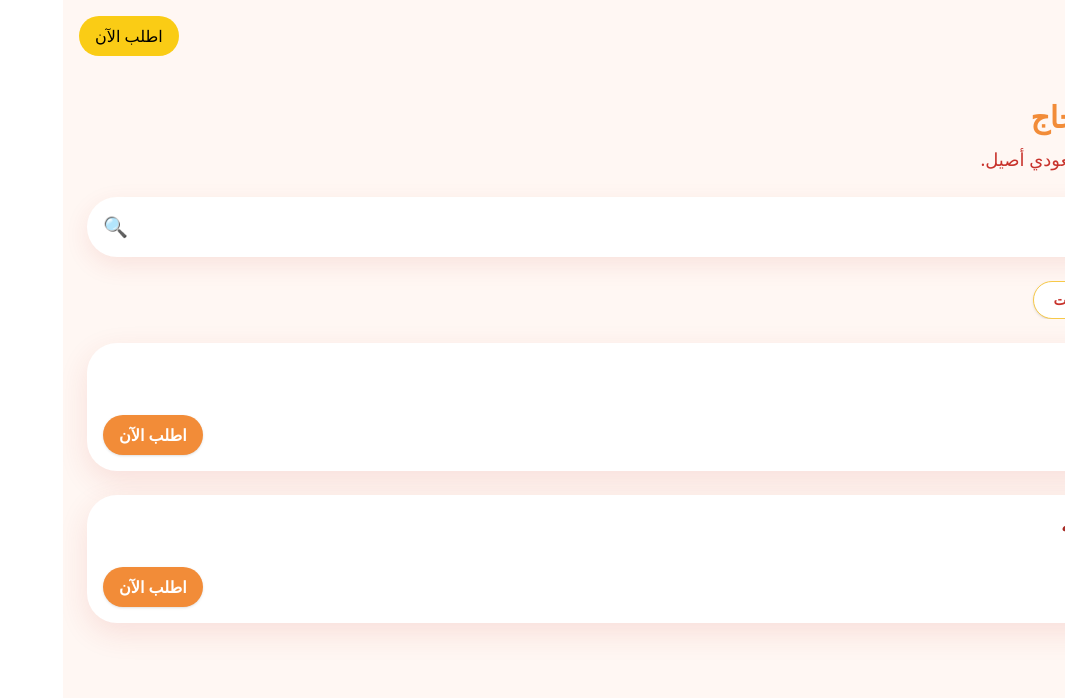
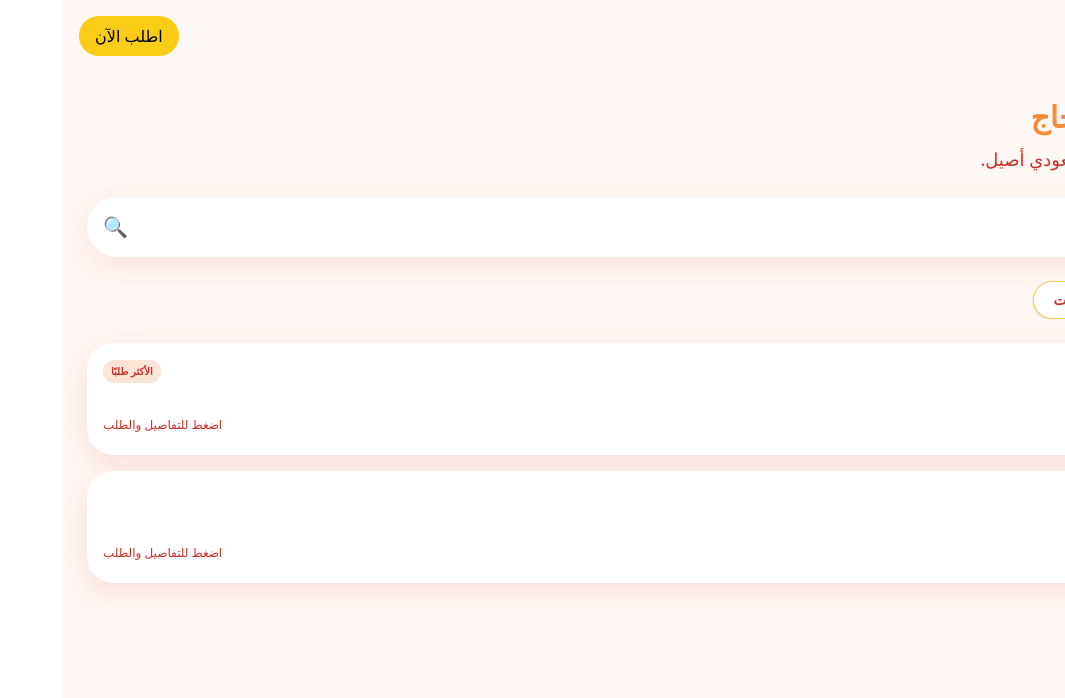
Before and after one commit to OmarHany-sudo/mertah-dajaj1, a Next.js app: page / in a window 1280 px wide. Shown: the top 698 px of the page, without its empty margins (215-1280 px from the left). Built offline with nearby package versions, Linux system fonts and the light colour scheme.

Commit message:
Update page.tsx

```diff
--- a/app/page.tsx
+++ b/app/page.tsx
@@ -1,5 +1,6 @@
 import Link from "next/link";
 import { Navbar } from "@/components/Navbar";
+import { MEALS } from "@/lib/menuData";
 
 export default function HomePage() {
   return (
@@ -16,17 +17,17 @@ export default function HomePage() {
           أقوى كبسة ودجاج مشوي بطعم سعودي أصيل.
         </p>
 
-        {/* Search */}
+        {/* Search bar */}
         <div className="mt-6 bg-white rounded-[30px] shadow-[0_8px_25px_rgba(200,50,43,0.10)] p-4 flex items-center gap-3">
           <input
             placeholder="...ابحث عن وجبتك"
-            className="flex-1 text-sm outline-none"
+            className="flex-1 text-sm outline-none bg-transparent"
           />
           <span className="text-[#C8322B] text-xl">🔍</span>
         </div>
       </section>
 
-      {/* CATEGORY TABS */}
+      {/* CATEGORIES */}
       <section className="px-6 mt-6">
         <div className="flex gap-3 overflow-x-auto text-sm font-semibold">
           <button className="px-5 py-2 rounded-full bg-[#F28C38] text-white shadow">
@@ -41,53 +42,46 @@ export default function HomePage() {
         </div>
       </section>
 
-      {/* MEAL CARDS */}
-      <section className="px-6 mt-6 pb-16 space-y-6">
-        {/* CARD 1 */}
-        <div className="flex items-center gap-4 bg-white rounded-[30px] p-4 shadow-[0_10px_30px_rgba(200,50,43,0.12)]">
-          <div className="w-[80px] h-[80px] rounded-2xl bg-[#F7C948]"></div>
+      {/* MEAL CARDS – زي العمود اللي في نص الصورة */}
+      <section className="px-6 mt-6 pb-16 space-y-4">
+        {MEALS.map((meal) => (
+          <Link
+            key={meal.id}
+            href={`/meal/${meal.id}`}
+            className="block bg-white rounded-[26px] p-4 shadow-[0_8px_24px_rgba(200,50,43,0.12)] active:scale-[0.98] transition"
+          >
+            <div className="flex items-center gap-4">
+              {/* Placeholder للصورة – تقدر تحط Image فعلي بعدين */}
+              <div className="w-[72px] h-[72px] rounded-2xl bg-[#F7C948]" />
 
-          <div className="flex-1">
-            <h3 className="text-lg font-extrabold text-[#A62822]">
-              وجبه النص فرخه
-            </h3>
-            <p className="text-[#C8322B] text-sm">نص فرخة مشوية + أرز</p>
+              <div className="flex-1">
+                <div className="flex items-center justify-between gap-2">
+                  <h3 className="text-base font-extrabold text-[#A62822]">
+                    {meal.name}
+                  </h3>
+                  {meal.badge && (
+                    <span className="text-[10px] px-2 py-1 rounded-full bg-[#FCE4D6] text-[#C8322B] font-bold">
+                      {meal.badge}
+                    </span>
+                  )}
+                </div>
 
-            <div className="mt-2 flex items-center justify-between">
-              <span className="text-xl font-bold text-[#F28C38]">222 جنيه</span>
+                <p className="text-[#C8322B] text-xs mt-1">
+                  {meal.description}
+                </p>
 
-              <Link
-                href="/order?meal=وجبه النص فرخه"
-                className="bg-[#F28C38] text-white px-4 py-2 rounded-full shadow font-semibold hover:scale-[1.03] transition"
-              >
-                اطلب الآن
-              </Link>
+                <div className="mt-2 flex items-center justify-between">
+                  <span className="text-lg font-bold text-[#F28C38]">
+                    {meal.price} جنيه
+                  </span>
+                  <span className="text-xs text-[#C8322B]">
+                    اضغط للتفاصيل والطلب
+                  </span>
+                </div>
+              </div>
             </div>
-          </div>
-        </div>
-
-        {/* CARD 2 */}
-        <div className="flex items-center gap-4 bg-white rounded-[30px] p-4 shadow-[0_10px_30px_rgba(200,50,43,0.12)]">
-          <div className="w-[80px] h-[80px] rounded-2xl bg-[#F7C948]"></div>
-
-          <div className="flex-1">
-            <h3 className="text-lg font-extrabold text-[#A62822]">
-              وجبه الفرخه الكامله
-            </h3>
-            <p className="text-[#C8322B] text-sm">فرخة كاملة مشوية + أرز</p>
-
-            <div className="mt-2 flex items-center justify-between">
-              <span className="text-xl font-bold text-[#F28C38]">444 جنيه</span>
-
-              <Link
-                href="/order?meal=وجبه الفرخه الكامله"
-                className="bg-[#F28C38] text-white px-4 py-2 rounded-full shadow font-semibold hover:scale-[1.03] transition"
-              >
-                اطلب الآن
-              </Link>
-            </div>
-          </div>
-        </div>
+          </Link>
+        ))}
       </section>
     </div>
   );
```
